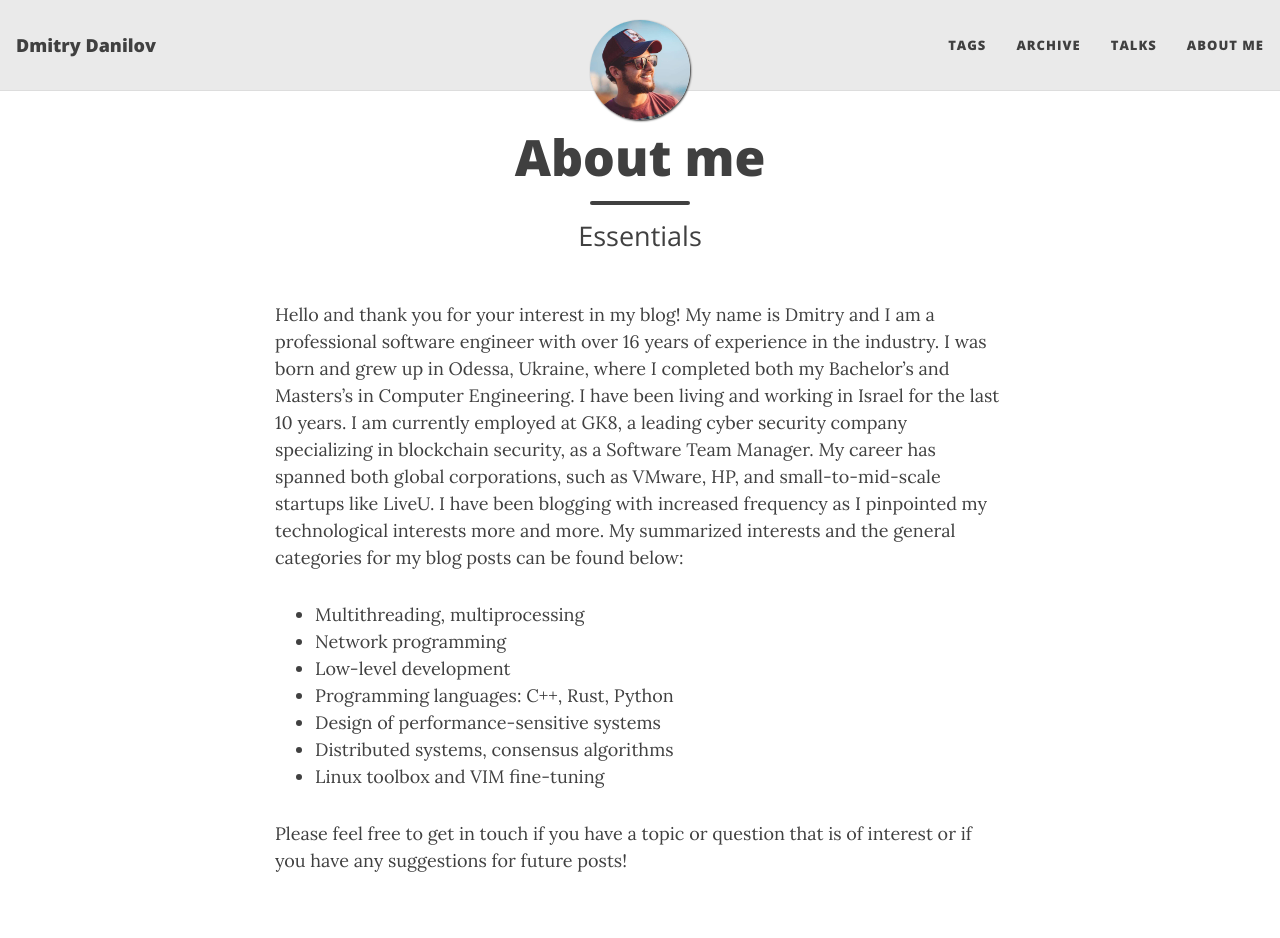
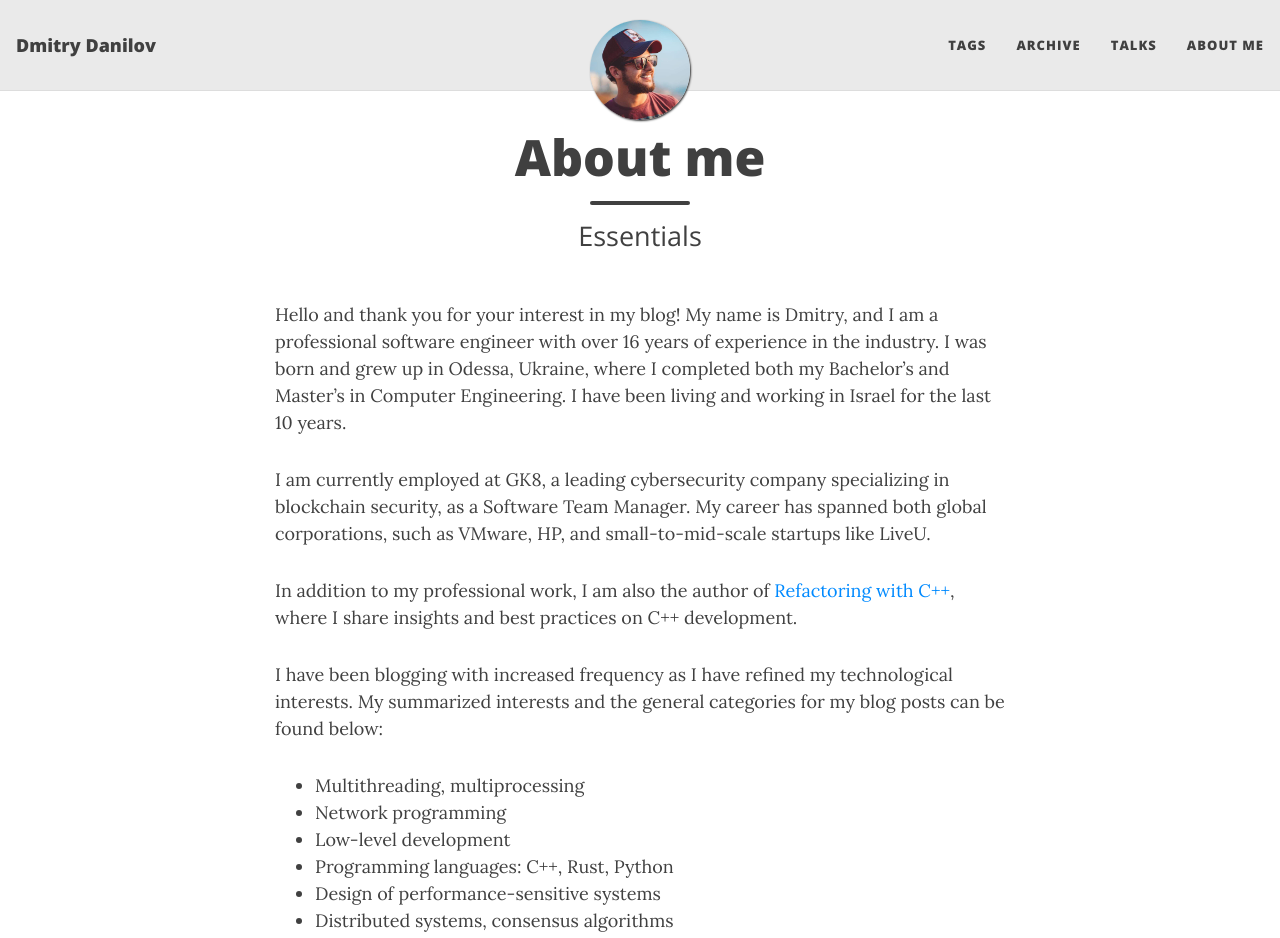
Before and after one commit to f-squirrel/f-squirrel.github.io, a Jekyll site: the page built from aboutme.md, in a window 1280 px wide and 1400 px high. Shown: the top 938 px of the window. Built offline with Jekyll 4.4.1, drawn with Linux system fonts in a browser that asks for light colours; nearby versions of some CDN libraries; some of the changed text lies outside the part shown.

Commit message:
content(about): add about the book

```diff
--- a/aboutme.md
+++ b/aboutme.md
@@ -11,16 +11,13 @@ subtitle: Essentials
 {% assign started_working = 2008 %}
 {% assign years_of_experience = today | minus: started_working %}
 
-Hello and thank you for your interest in my blog! My name is Dmitry and I am a
-professional software engineer with over {{years_of_experience }} years of experience in the
-industry. I was born and grew up in Odessa, Ukraine, where I completed both my
-Bachelor's and Masters's in Computer Engineering. I have been living and working in
-Israel for the last {{years_in_israel}} years.
-I am currently employed at GK8, a leading cyber security company specializing in blockchain security, as a Software Team Manager.
-My career has spanned both global corporations, such as VMware, HP, and small-to-mid-scale startups like LiveU.
-I have been blogging with increased frequency as I pinpointed my technological interests
-more and more.
-My summarized interests and the general categories for my blog posts can be found below:
+Hello and thank you for your interest in my blog! My name is Dmitry, and I am a professional software engineer with over {{years_of_experience}} years of experience in the industry. I was born and grew up in Odessa, Ukraine, where I completed both my Bachelor's and Master's in Computer Engineering. I have been living and working in Israel for the last {{years_in_israel}} years.
+
+I am currently employed at GK8, a leading cybersecurity company specializing in blockchain security, as a Software Team Manager. My career has spanned both global corporations, such as VMware, HP, and small-to-mid-scale startups like LiveU.
+
+In addition to my professional work, I am also the author of [Refactoring with C++](https://www.amazon.com/dp/1837633770), where I share insights and best practices on C++ development.
+
+I have been blogging with increased frequency as I have refined my technological interests. My summarized interests and the general categories for my blog posts can be found below:
 
 * Multithreading, multiprocessing
 * Network programming
@@ -30,4 +27,4 @@ My summarized interests and the general categories for my blog posts can be foun
 * Distributed systems, consensus algorithms
 * Linux toolbox and VIM fine-tuning
 
-Please feel free to get in touch if you have a topic or question that is of interest or if you have any suggestions for future posts!
+Please feel free to get in touch if you have a topic or question that interests you, or if you have any suggestions for future posts!
```
